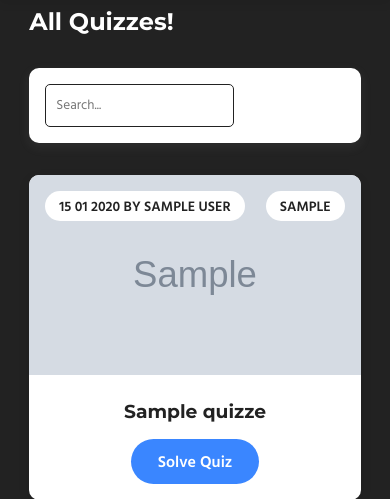
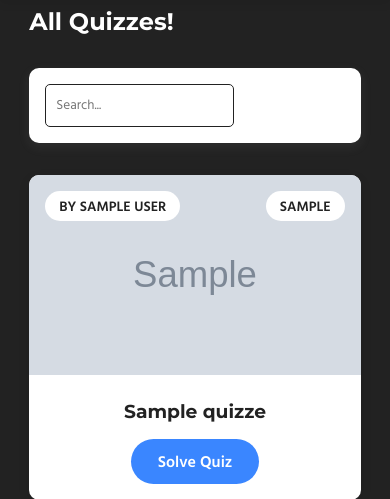
Before and after one commit to Husirxd/wdpai, a PHP site: page /archive/ in a window 390 px wide. Shown: the part 93-592 px from the top of the page. Run offline with PHP 8.4, Linux system fonts and the light colour scheme; tables that the repository leaves empty or names only in its code hold one stand-in row (values such as "Sample post"); grey boxes marked "Sample" are stand-in pictures; data that the repository does not hold is empty; some libraries are stand-ins or nearby versions.

Commit message:
fix/rwd changes

```diff
--- a/frontend/assets/styles/pages/_quiz.scss
+++ b/frontend/assets/styles/pages/_quiz.scss
@@ -6,6 +6,9 @@
         justify-content: flex-start;
         align-items: center;
         margin-bottom: 2em;
+        @include to(1024px){
+            flex-direction: column;
+        }
         &>*{
             flex: 1;
         }
--- a/frontend/assets/styles/partials/_quiz-tile.scss
+++ b/frontend/assets/styles/partials/_quiz-tile.scss
@@ -58,6 +58,11 @@
         font-family: "Montserrat", sans-serif;
         p{
             color:#222;
+            span{
+                @include to(1150px){
+                    display: none;
+                }
+            }
         }
     }
 
--- a/frontend/assets/styles/style.css
+++ b/frontend/assets/styles/style.css
@@ -606,6 +606,12 @@ span[data-anim], a[data-anim] {
   color: #222;
 }
 
+@media screen and (max-width: 1149px) {
+  .quiz-tile__date p span, .quiz-tile__category p span {
+    display: none;
+  }
+}
+
 .header {
   display: -webkit-box;
   display: -ms-flexbox;
@@ -1088,6 +1094,15 @@ footer #newsletter .newsletter-thanks h2 {
   margin-bottom: 2em;
 }
 
+@media screen and (max-width: 1023px) {
+  #solve-quiz .hero {
+    -webkit-box-orient: vertical;
+    -webkit-box-direction: normal;
+        -ms-flex-direction: column;
+            flex-direction: column;
+  }
+}
+
 #solve-quiz .hero > * {
   -webkit-box-flex: 1;
       -ms-flex: 1;
--- a/frontend/partials/quiz-tile.php
+++ b/frontend/partials/quiz-tile.php
@@ -7,7 +7,7 @@ function createTile($quiz){
     <div class="quiz-tile">
     <div class="quiz-tile__header">
         <div class="quiz-tile__date">
-        <p><?php echo date("d m Y", strtotime($quiz->created_at)) ?> by <?php echo $quiz->author ?></p>
+        <p><span><?php echo date("d m Y", strtotime($quiz->created_at)) ?></span> by <?php echo $quiz->author ?></p>
 
         </div>
         <div class="quiz-tile__category">
```
Also changed, not shown: 1 other file.
